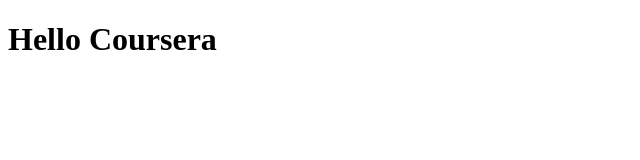
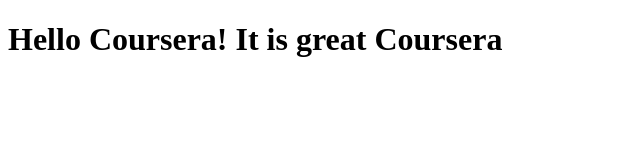
Before and after one commit to Alinabegh007/ali-test, a plain HTML site: page site/index.html in a window 1280 px wide. Shown: the whole page, without its empty margins (0-640 px from the left). Drawn offline with Linux system fonts and the light colour scheme.

Commit message:
small addition

```diff
--- a/site/index.html
+++ b/site/index.html
@@ -6,6 +6,6 @@
 	<title>Hello Coursera</title>
 </head>
 <body>
-<h1>Hello Coursera</h1>
+<h1>Hello Coursera! It is great Coursera</h1>
 </body>
 </html>
```
